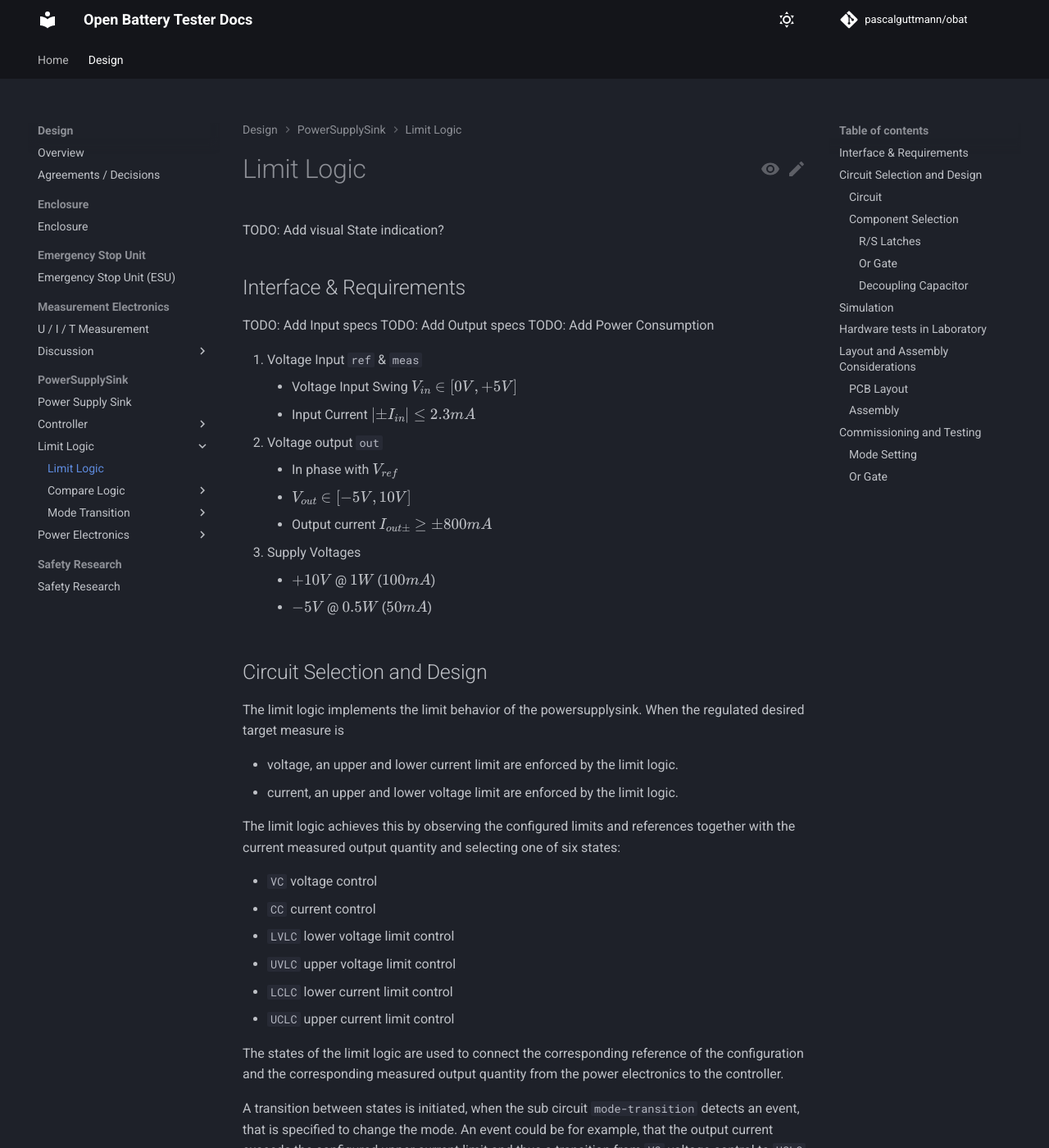
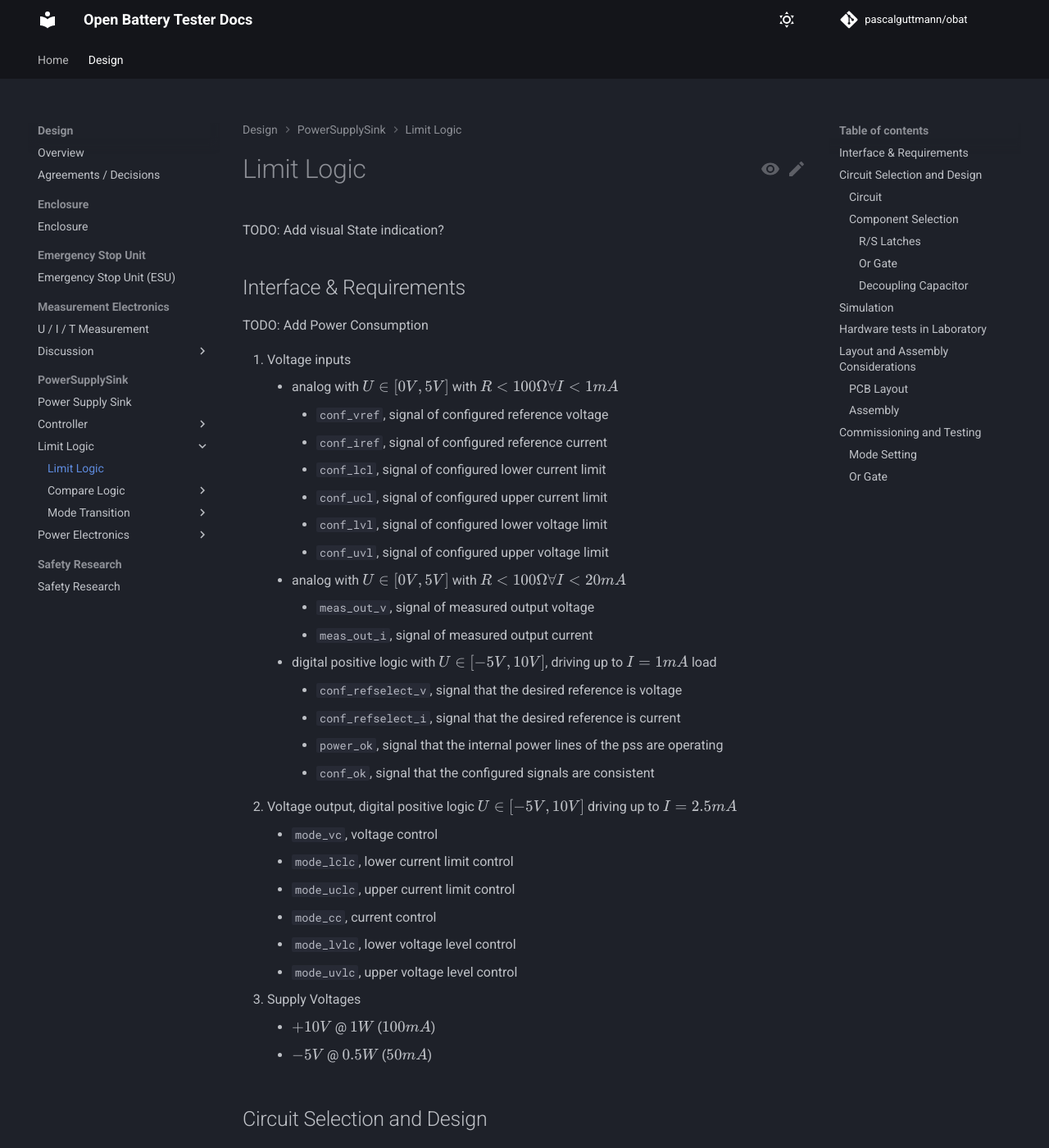
Before and after one commit to pascalguttmann/obat, an MkDocs documentation site: the page built from docs/design/pss/limit-logic/limit-logic.md, in a window 1280 px wide and 1400 px high. Shown: the whole window at 82% size. Built offline with MkDocs 1.6.1 and Material for MkDocs 9.7.7, drawn with Linux system fonts in a browser that asks for light colours; comment, search, counter and statistics services are not loaded.

Commit message:
add limit-logic input output specification

```diff
--- a/docs/design/pss/limit-logic/limit-logic.md
+++ b/docs/design/pss/limit-logic/limit-logic.md
@@ -4,17 +4,35 @@ TODO: Add visual State indication?
 
 ## Interface & Requirements
 
-TODO: Add Input specs
-TODO: Add Output specs
 TODO: Add Power Consumption
 
-1. Voltage Input `ref` & `meas`
-    - Voltage Input Swing $V_{in} \in [0V, +5V]$
-    - Input Current $| \pm I_{in} | \leq 2.3mA$
-2. Voltage output `out`
-    - In phase with $V_{ref}$
-    - $V_{out} \in [-5V, 10V]$
-    - Output current $I_{out \pm} \geq \pm 800 mA$
+1. Voltage inputs
+    - analog with $U \in [0V, 5V]$ with $R < 100 \Omega \forall I < 1mA$
+        - `conf_vref`, signal of configured reference voltage
+        - `conf_iref`, signal of configured reference current
+        - `conf_lcl`, signal of configured lower current limit
+        - `conf_ucl`, signal of configured upper current limit
+        - `conf_lvl`, signal of configured lower voltage limit
+        - `conf_uvl`, signal of configured upper voltage limit
+    - analog with $U \in [0V, 5V]$ with $R < 100 \Omega \forall I < 20mA$
+        - `meas_out_v`, signal of measured output voltage
+        - `meas_out_i`, signal of measured output current
+    - digital positive logic with $U \in [-5V, 10V]$, driving up to $I = 1 mA$
+    load
+        - `conf_refselect_v`, signal that the desired reference is voltage
+        - `conf_refselect_i`, signal that the desired reference is current
+        - `power_ok`, signal that the internal power lines of the pss are
+        operating
+        - `conf_ok`, signal that the configured signals are consistent
+2. Voltage output, digital positive logic $U \in [-5V, 10V]$ driving up to $I =
+   2.5mA$
+    - `mode_vc`, voltage control
+    - `mode_lclc`, lower current limit control
+    - `mode_uclc`, upper current limit control
+    - `mode_cc`, current control
+    - `mode_lvlc`, lower voltage level control
+    - `mode_uvlc`, upper voltage level control
+
 3. Supply Voltages
     - $+10V$ @ $1W$ ($100mA$)
     - $-5V$ @ $0.5W$ ($50mA$)
```
